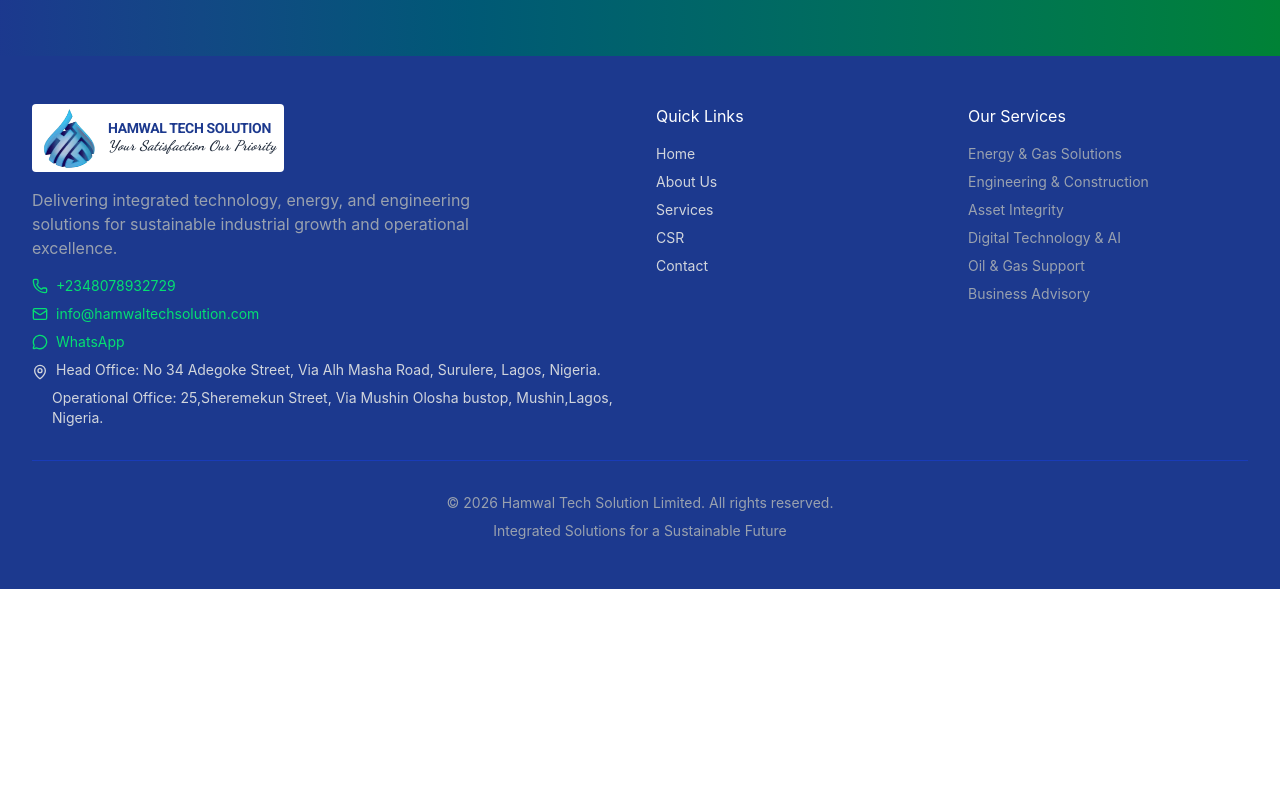
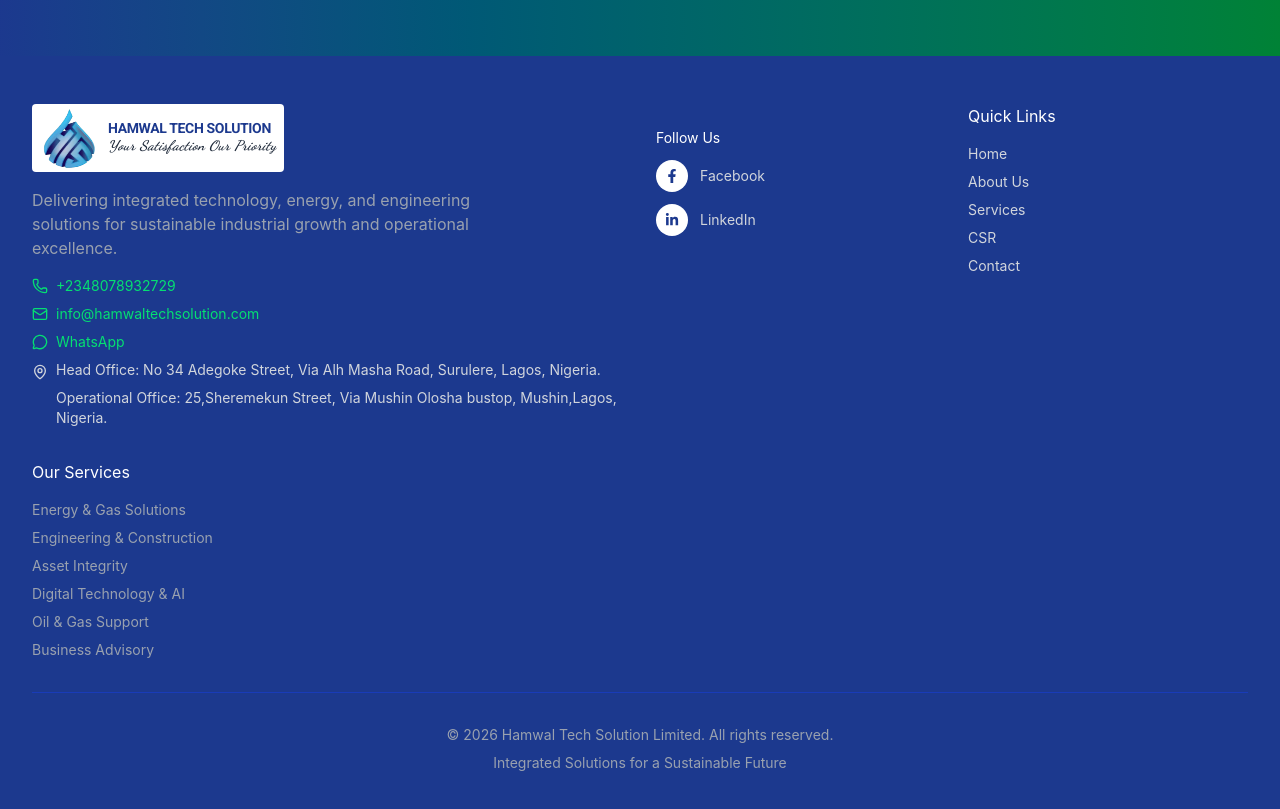
Before and after one commit to JoshDan2468/hamwaltechsolution_siter, a React (Vite) app: page /contact in a window 1280 px wide. Shown: the part 2540-3349 px from the top of the page. Before the commit the page ends 3129 px from the top, so only its background shows below. Built offline with nearby package versions, Linux system fonts and the light colour scheme.

Commit message:
added the social media handles and adjusted the pictures in the about hero

```diff
--- a/package.json
+++ b/package.json
@@ -16,6 +16,7 @@
     "lucide-react": "^0.562.0",
     "react": "^19.2.0",
     "react-dom": "^19.2.0",
+    "react-icons": "^5.5.0",
     "react-router-dom": "^7.11.0"
   },
   "devDependencies": {
--- a/src/components/AboutPage.tsx
+++ b/src/components/AboutPage.tsx
@@ -94,7 +94,9 @@
               key={image}
               src={image}
               alt='Industrial background'
-              className='absolute w-full h-full object-cover'
+              className='absolute w-full h-full object-cover lg:object-contain
+        object-center
+        bg-black'
               initial={{ opacity: 0 }}
               animate={{ opacity: index === currentIndex ? 1 : 0 }}
               transition={{ duration: 1.2 }}
--- a/src/components/Footer.tsx
+++ b/src/components/Footer.tsx
@@ -1,6 +1,7 @@
 import { Link } from "react-router-dom";
 import { Phone, MapPin, Mail, MessageCircle } from "lucide-react";
 import logo from "/nav_icon.png";
+import { FaFacebookF, FaLinkedinIn } from "react-icons/fa";
 
 export function Footer() {
   return (
@@ -98,12 +99,44 @@
                   Surulere, Lagos, Nigeria. <br />
                 </span>
               </div>
-              <div className='flex items-start gap-2 ml-5'>
+              <div className='flex items-start gap-2 ml-6'>
                 <span>
                   Operational Office: 25,Sheremekun Street, Via Mushin Olosha
                   bustop, Mushin,Lagos, Nigeria. <br />
                 </span>
               </div>
+            </div>
+          </div>
+          {/* Social Media */}
+          <div className='mt-6'>
+            <p className='text-white mb-3 font-roboto text-sm'>Follow Us</p>
+
+            <div className='space-y-3'>
+              {/* Facebook */}
+              <a
+                href='https://www.facebook.com/hamwaltechsolution'
+                target='_blank'
+                rel='noopener noreferrer'
+                className='flex items-center gap-3 text-gray-300 hover:text-green-400 transition-colors'
+              >
+                <span className='w-8 h-8 flex items-center justify-center rounded-full bg-white text-blue-900'>
+                  <FaFacebookF size={14} />
+                </span>
+                <span className='text-sm font-roboto'>Facebook</span>
+              </a>
+
+              {/* LinkedIn */}
+              <a
+                href='https://www.linkedin.com/company/hamwal-tech-solution'
+                target='_blank'
+                rel='noopener noreferrer'
+                className='flex items-center gap-3 text-gray-300 hover:text-green-400 transition-colors'
+              >
+                <span className='w-8 h-8 flex items-center justify-center rounded-full bg-white text-blue-900'>
+                  <FaLinkedinIn size={14} />
+                </span>
+                <span className='text-sm font-roboto'>LinkedIn</span>
+              </a>
             </div>
           </div>
 
```
Also changed, not shown: 1 other file (tests, documents, lock files or other folders).
